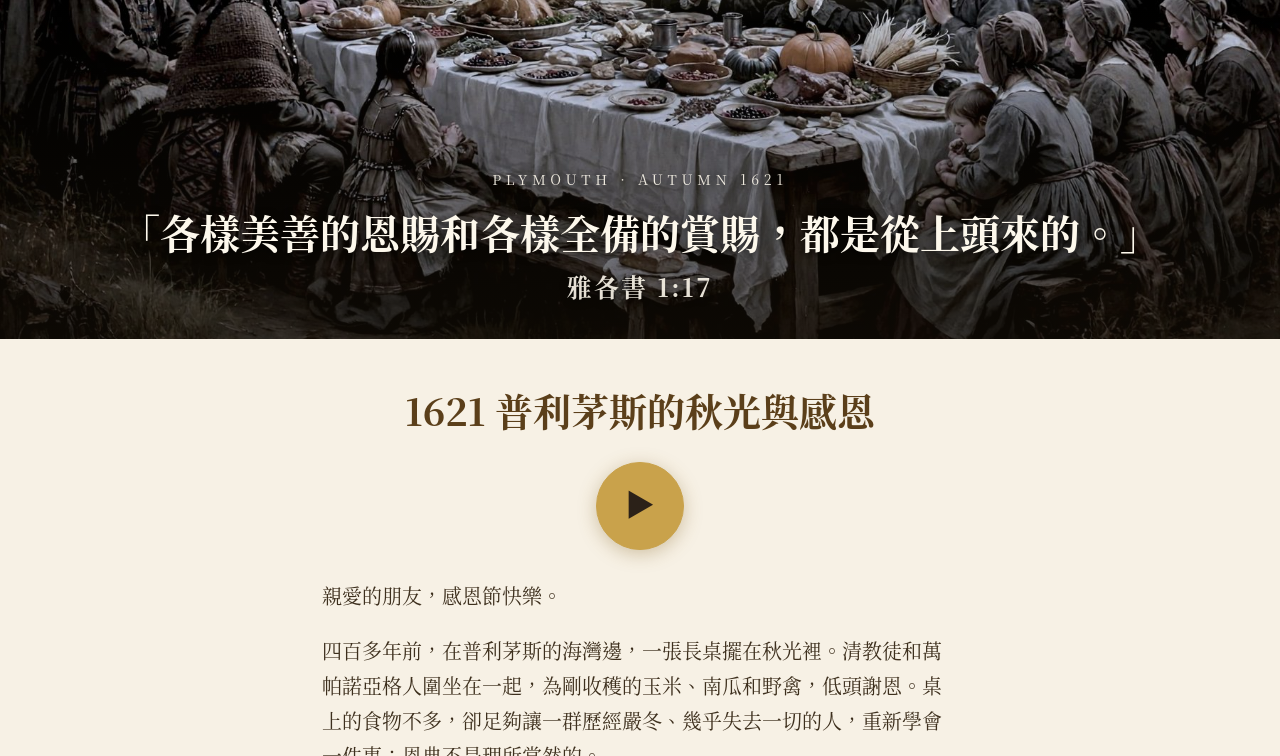
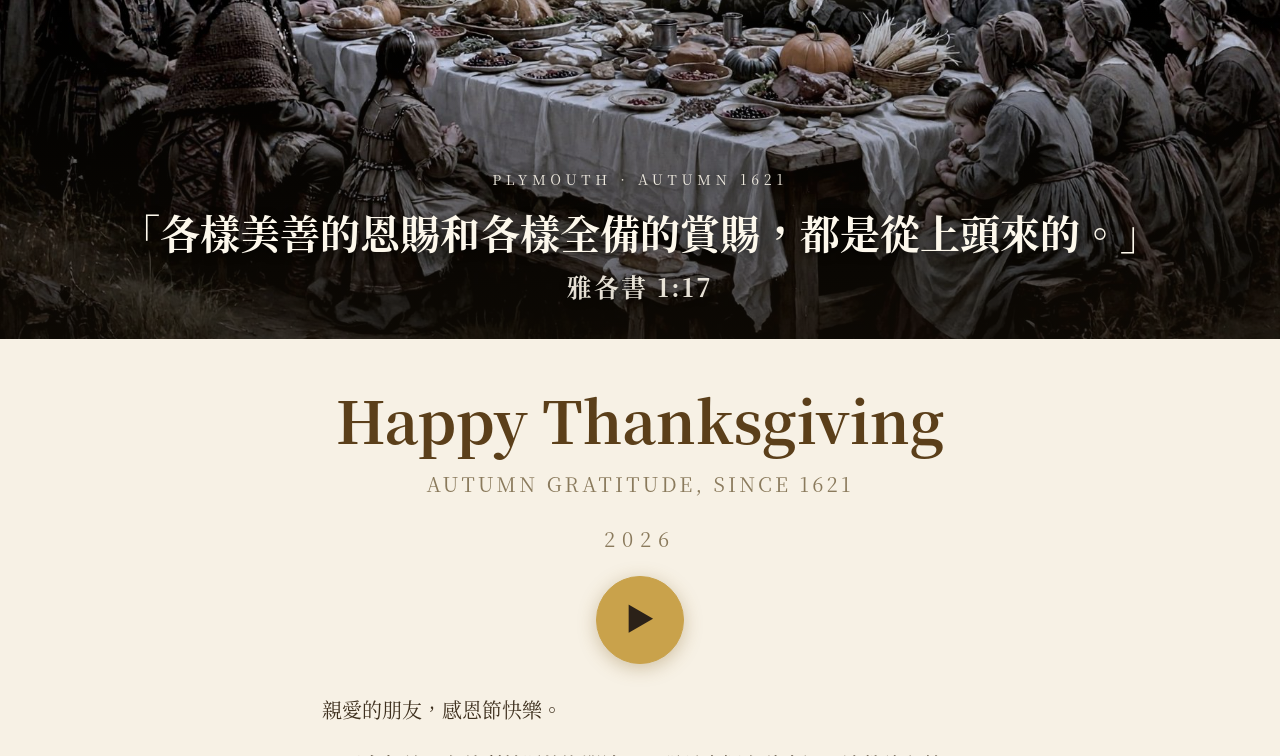
Before and after one commit to AbrahamChan1965/greetings, a plain HTML site: page thanksgiving/index.html in a window 1280 px wide. Shown: the part 461-1217 px from the top of the page. Drawn offline with Linux system fonts and the light colour scheme; no server answers.

Commit message:
Thanksgiving title: Happy Thanksgiving, Autumn Gratitude since 1621, 2026; og-image v6

```diff
--- a/thanksgiving/index.html
+++ b/thanksgiving/index.html
@@ -6,9 +6,9 @@
 <title>1621 普利茅斯的秋光與感恩 · Autumn Light &amp; Gratitude Since 1621</title>
 <meta name="description" content="一張感恩節卡片：1621 年普利茅斯的秋光，清教徒與萬帕諾亞格人圍桌謝恩。雅各書 1:17——各樣美善的恩賜，都是從上頭來的。">
 <meta property="og:type" content="website">
-<meta property="og:title" content="1621 普利茅斯的秋光與感恩 · Autumn Light &amp; Gratitude Since 1621">
+<meta property="og:title" content="Happy Thanksgiving · Autumn Gratitude, since 1621 · 2026">
 <meta property="og:description" content="各樣美善的恩賜和各樣全備的賞賜，都是從上頭來的。——雅各書 1:17">
-<meta property="og:image" content="https://greetings.wordnspirit.com/thanksgiving/og-image-v5.jpg">
+<meta property="og:image" content="https://greetings.wordnspirit.com/thanksgiving/og-image-v6.jpg">
 <meta property="og:image:width" content="1200">
 <meta property="og:image:height" content="630">
 <meta property="og:image:alt" content="1621 年普利茅斯：清教徒與萬帕諾亞格人圍著長桌，低頭禱告謝恩">
@@ -59,7 +59,9 @@
   .verse{font-size:clamp(26px,5vw,40px);line-height:1.5;margin:0;font-weight:600}
   .verse small{display:block;font-size:.62em;letter-spacing:.1em;opacity:.9;margin-top:6px}
   .paper{max-width:680px;margin:0 auto;padding:44px 22px 30px}
-  h1{font-size:clamp(30px,5vw,38px);line-height:1.4;text-align:center;margin:0 0 26px;color:#5b3f1a}
+  h1{font-size:clamp(34px,6.5vw,58px);line-height:1.25;text-align:center;margin:0 0 10px;color:#5b3f1a}
+  .title-sub{text-align:center;font-size:17px;letter-spacing:.16em;text-transform:uppercase;color:#8a7a5c;margin:0 0 6px}
+  .title-year{text-align:center;font-size:15px;letter-spacing:.34em;color:#8a7a5c;margin:0 0 24px}
   .paper p{margin:0 0 20px;font-size:20px}
   h2{font-size:21px;color:#5b3f1a;margin:34px 0 14px;text-align:center}
   .poem{background:#fffdf6;border:1px solid #e3d3ae;border-radius:12px;padding:22px 20px 18px;text-align:center}
@@ -171,7 +173,9 @@
 </section>
 
 <main class="paper">
-  <h1><span class="zh">1621 普利茅斯的秋光與感恩</span><span class="en">Autumn Light &amp; Gratitude Since 1621</span></h1>
+  <h1>Happy Thanksgiving</h1>
+  <p class="title-sub">Autumn Gratitude, since 1621</p>
+  <p class="title-year">2026</p>
 
   <div class="playrow">
     <button type="button" class="playbig" id="narrateBtn" onclick="togglePlay('narration')" aria-label="播放錄音">▶</button>
```
Also changed, not shown: thanksgiving/voice/index.html (+8 -4 lines), thanksgiving/og-image-v6.jpg (added).
